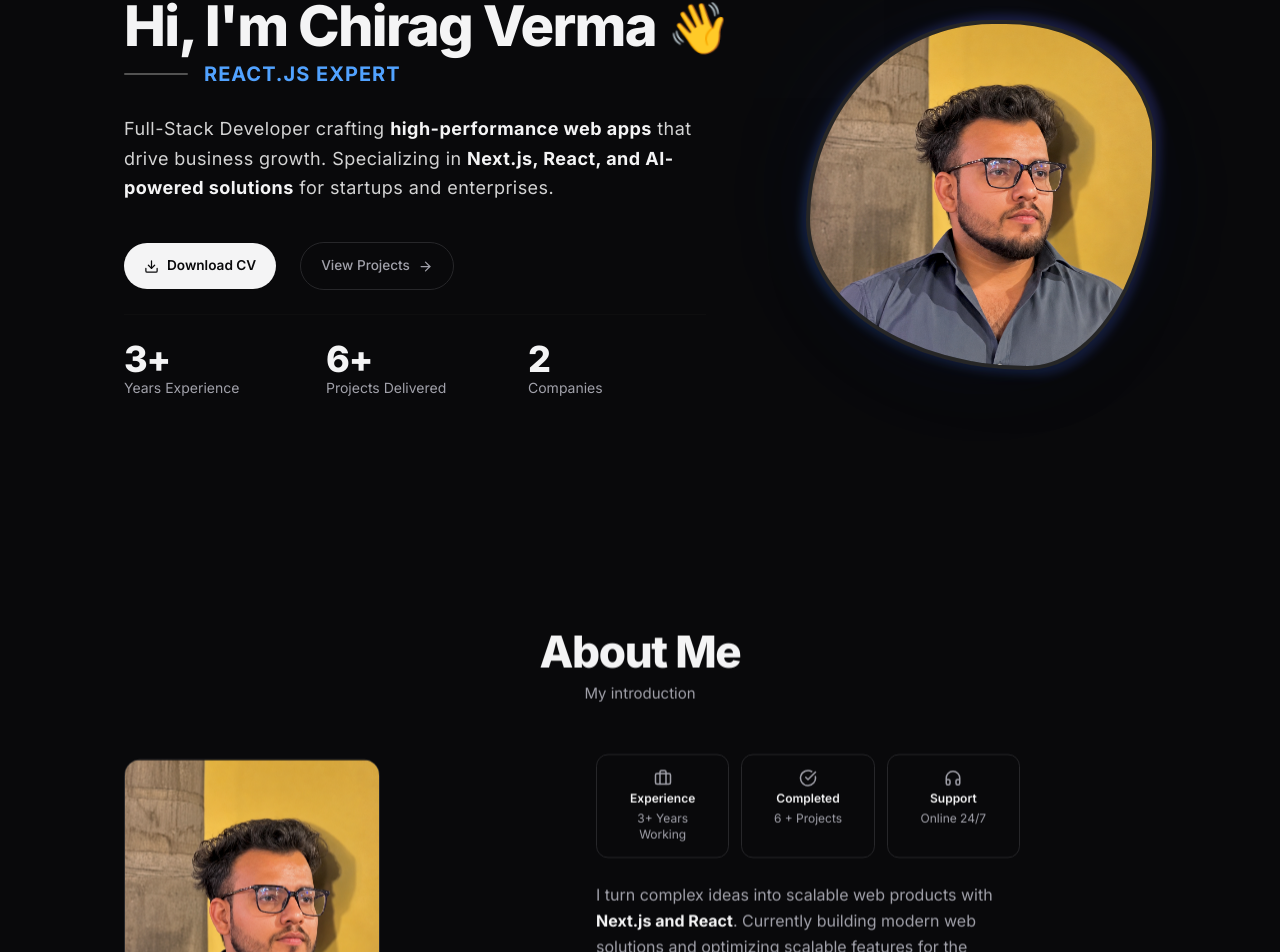
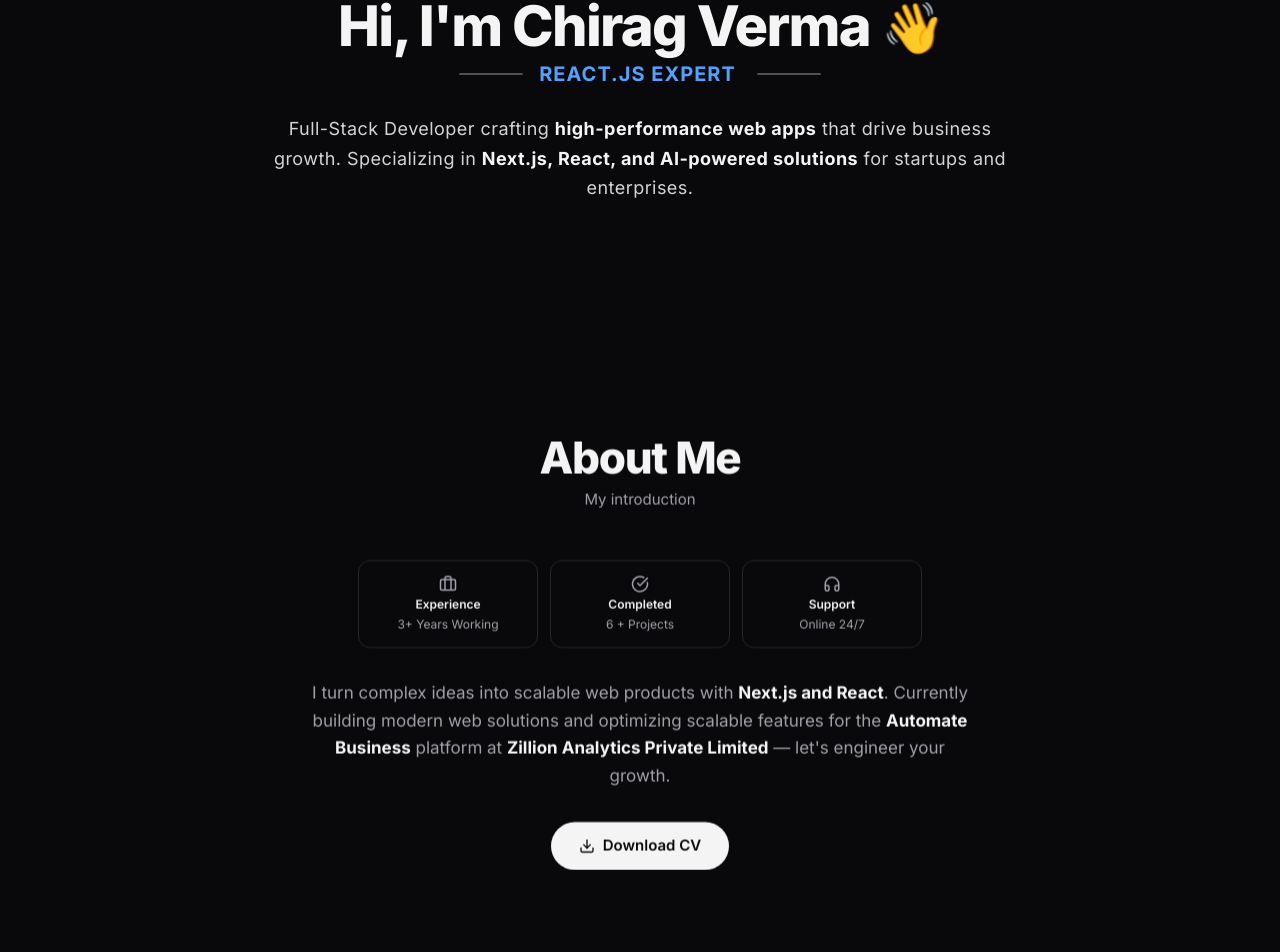
Before and after one commit to chiragverma113-Dev/portfolio, a Next.js app: page / in a window 1280 px wide. Shown: the part 182-1134 px from the top of the page. Built offline with nearby package versions, Linux system fonts and the light colour scheme.

Commit message:
changes done

```diff
--- a/app/globals.css
+++ b/app/globals.css
@@ -99,7 +99,7 @@ body {
 ──────────────────────────────────────────────── */
 .container {
   max-width: 1080px;
-  margin: 0 auto;
+  margin: 0 auto !important;
   padding: 0 1.5rem;
 }
 
@@ -482,6 +482,7 @@ body {
   background: var(--bg-card);
   border: 1px solid var(--border);
   box-shadow: 0 20px 60px rgba(0,0,0,0.15);
+  position: relative;
 }
 
 /* ────────────────────────────────────────────────
@@ -638,17 +639,23 @@ body {
 @media (max-width: 768px) {
   .section { padding: 3.5rem 0; }
   .navbar {
-    left: 0.625rem !important;
-    right: 0.625rem !important;
-    width: auto !important;
+    left: 50% !important;
+    transform: translateX(-50%) !important;
+    width: calc(100% - 1.25rem) !important;
     max-width: none !important;
-    transform: none !important;
     padding: 0 0.75rem !important;
     top: 0.75rem !important;
   }
   .navbar.scrolled {
     padding: 0 0.75rem !important;
     top: 0.5rem !important;
+  }
+  .navbar.menu-open {
+    padding: 1.5rem !important;
+    background: rgba(245, 245, 247, 0.95) !important;
+  }
+  .dark .navbar.menu-open {
+    background: rgba(18, 18, 20, 0.95) !important;
   }
 }
 
--- a/src/components/sections/About.tsx
+++ b/src/components/sections/About.tsx
@@ -10,40 +10,19 @@ const STATS = [
 export default function About() {
   return (
     <section id="about" className="section" style={{ background: "var(--bg-card)" }}>
-      <ScrollReveal className="container">
+      <ScrollReveal className="w-full px-6">
         {/* Header */}
         <div className="section-header">
           <h2 className="section-title">About Me</h2>
           <p className="section-subtitle">My introduction</p>
         </div>
 
-        {/* Two-column layout */}
-        <div className="grid md:grid-cols-2 gap-12 items-center max-w-4xl mx-auto">
-          {/* Left — photo */}
-          <div className="flex justify-center md:justify-start">
-            <div
-              className="w-64 h-80 rounded-2xl overflow-hidden"
-              style={{
-                border: "1px solid var(--border)",
-                background: "var(--bg)",
-              }}
-            >
-              {/* Real developer photo */}
-              <img
-                src="/Me.png"
-                alt="Chirag Verma"
-                className="w-full h-full object-cover"
-                style={{ width: "100%", height: "100%", objectPosition: "center" }}
-              />
-            </div>
-          </div>
-
-          {/* Right — content */}
-          <div className="flex flex-col gap-6">
+        {/* Centered layout */}
+        <div className="flex flex-col items-center text-center gap-8" style={{ maxWidth: "42rem", margin: "0 auto" }}>
           {/* Stat badges */}
-            <div className="flex gap-3">
+          <div className="flex flex-wrap justify-center gap-3 w-full">
             {STATS.map(({ icon: Icon, label, value }) => (
-                <div key={label} className="stat-badge">
+              <div key={label} className="stat-badge flex-1 min-w-[140px] max-w-[180px]">
                 <Icon size={18} style={{ color: "var(--fg-muted)" }} />
                 <span className="text-xs font-semibold" style={{ color: "var(--fg)" }}>
                   {label}
@@ -56,7 +35,7 @@ export default function About() {
           </div>
 
           {/* Bio */}
-            <p className="text-base leading-relaxed" style={{ color: "var(--fg-muted)" }}>
+          <p className="text-base md:text-[17px] leading-relaxed text-center" style={{ color: "var(--fg-muted)" }}>
             I turn complex ideas into scalable web products with{" "}
             <strong style={{ color: "var(--fg)" }}>Next.js and React</strong>. Currently
             building modern web solutions and optimizing scalable features for the{" "}
@@ -64,11 +43,10 @@ export default function About() {
             <strong style={{ color: "var(--fg)" }}>Zillion Analytics Private Limited</strong> — let's engineer your growth.
           </p>
 
-            <a href="/resume.pdf" download id="about-download-cv" className="btn-dark w-fit">
+          <a href="/resume.pdf" download id="about-download-cv" className="btn-dark">
             <Download size={16} />
             Download CV
           </a>
-          </div>
         </div>
       </ScrollReveal>
     </section>
--- a/src/components/sections/Hero.tsx
+++ b/src/components/sections/Hero.tsx
@@ -1,7 +1,6 @@
 "use client";
 
 import { useEffect, useState } from "react";
-import { Download, ArrowRight } from "lucide-react";
 import ScrollReveal from "@/src/components/ui/ScrollReveal";
 
 const ROLES = [
@@ -15,7 +14,6 @@ export default function Hero() {
   const [text, setText] = useState("");
   const [roleIdx, setRoleIdx] = useState(0);
   const [deleting, setDeleting] = useState(false);
-  const [avatarUrl, setAvatarUrl] = useState("/Me.png");
 
   useEffect(() => {
     const role = ROLES[roleIdx];
@@ -35,18 +33,6 @@ export default function Hero() {
     return () => clearTimeout(t);
   }, [text, deleting, roleIdx]);
 
-  useEffect(() => {
-    // Check if local avatar exists, otherwise fall back to unsplash
-    const img = new Image();
-    img.src = "/Me.png";
-    img.onload = () => setAvatarUrl("/Me.png");
-    img.onerror = () => setAvatarUrl("https://images.unsplash.com/photo-1534528741775-53994a69daeb?w=500&auto=format&fit=crop&q=80");
-  }, []);
-
-  const scrollTo = (id: string) => {
-    document.getElementById(id)?.scrollIntoView({ behavior: "smooth" });
-  };
-
   return (
     <section
       id="home"
@@ -56,22 +42,19 @@ export default function Hero() {
         paddingBottom: "9.5rem",
       }}
     >
-      <ScrollReveal className="container px-6 md:px-8">
-        <div className="grid grid-cols-1 lg:grid-cols-12 gap-16 lg:gap-12 items-center">
-
-          {/* Left Column - Content */}
-          <div className="lg:col-span-7 flex flex-col items-center lg:items-start text-center lg:text-left order-2 lg:order-1">
-            {/* Name with inline waving emoji - forced on a single row for desktop/tablet */}
+      <ScrollReveal className="container px-6 md:px-8 flex justify-center">
+        <div className="flex flex-col items-center text-center max-w-3xl w-full">
+          {/* Name with inline waving emoji */}
           <h1
-              className="section-title mb-6 text-center lg:text-left font-extrabold tracking-tight md:whitespace-nowrap"
+            className="section-title mb-6 text-center font-extrabold tracking-tight md:whitespace-nowrap"
             style={{ fontSize: "clamp(2rem, 4.5vw, 3.5rem)", lineHeight: 1.15 }}
           >
             Hi, I'm Chirag Verma{" "}
             <span className="animate-wiggle inline-block text-[0.9em] ml-1">👋</span>
           </h1>
 
-            {/* Role - Spaced out and preceded by a horizontal line */}
-            <div className="flex items-center justify-center lg:justify-start gap-4 mb-10 h-8 select-none w-full">
+          {/* Role - Spaced out and preceded/followed by a horizontal line */}
+          <div className="flex items-center justify-center gap-4 mb-10 h-8 select-none w-full">
             <span className="w-12 md:w-16 h-[2px] bg-neutral-400 dark:bg-neutral-600 rounded-full"></span>
             <div
               className="text-lg md:text-xl font-bold tracking-wider uppercase text-blue-500 dark:text-blue-400 flex items-center"
@@ -79,88 +62,16 @@ export default function Hero() {
               <span>{text}</span>
               <span className="typewriter-cursor" />
             </div>
+            <span className="w-12 md:w-16 h-[2px] bg-neutral-400 dark:bg-neutral-600 rounded-full"></span>
           </div>
 
           {/* Bio with custom line height and spacing */}
           <p
-              className="text-base md:text-[18px] leading-relaxed max-w-xl text-center lg:text-left tracking-wide text-neutral-600 dark:text-neutral-300 mx-auto lg:mx-0"
-              style={{ paddingTop: "1.5rem", marginBottom: "2.50rem" }}
+            className="text-base md:text-[18px] leading-relaxed text-center tracking-wide text-neutral-600 dark:text-neutral-300 mx-auto"
+            style={{ paddingTop: "1.5rem" }}
           >
             Full-Stack Developer crafting <strong style={{ color: "var(--fg)" }}>high-performance web apps</strong> that drive business growth. Specializing in <strong style={{ color: "var(--fg)" }}>Next.js, React, and AI-powered solutions</strong> for startups and enterprises.
           </p>
-
-            {/* CTAs with top & bottom padding and margins for spacing */}
-            <div
-              className="flex flex-row items-center justify-center lg:justify-start gap-3 sm:gap-6 py-2 w-full"
-              style={{ marginBottom: "1.5rem" }}
-            >
-              <a
-                href="/resume.pdf"
-                download
-                id="hero-resume"
-                className="btn-dark"
-                style={{ padding: "0.75rem 1.25rem", fontSize: "0.85rem" }}
-              >
-                <Download size={15} />
-                Download CV
-              </a>
-              <button
-                id="hero-projects"
-                onClick={() => document.getElementById("projects")?.scrollIntoView({ behavior: "smooth" })}
-                className="btn-outline"
-                style={{ padding: "0.75rem 1.25rem", fontSize: "0.85rem" }}
-              >
-                View Projects
-                <ArrowRight size={15} />
-              </button>
-            </div>
-
-            {/* Stats with wider column gap and padding top to separate from buttons */}
-            <div
-              className="grid grid-cols-3 gap-2 sm:gap-6 w-full border-t border-neutral-300/10 dark:border-neutral-700/10"
-              style={{ paddingTop: "1.5rem" }}
-            >
-              {[
-                { num: "3+", label: "Years Experience" },
-                { num: "6+", label: "Projects Delivered" },
-                { num: "2", label: "Companies" },
-              ].map(({ num, label }) => (
-                <div key={label} className="text-center lg:text-left">
-                  <div
-                    className="text-2xl sm:text-3xl md:text-4xl font-extrabold"
-                    style={{ letterSpacing: "-0.03em" }}
-                  >
-                    {num}
-                  </div>
-                  <div className="text-[10px] sm:text-xs md:text-sm mt-0.5 leading-tight" style={{ color: "var(--fg-muted)" }}>
-                    {label}
-                  </div>
-                </div>
-              ))}
-            </div>
-          </div>
-
-          {/* Right Column - Premium Circular Dummy Image/Illustration */}
-          <div className="lg:col-span-5 flex justify-center lg:justify-end order-1 lg:order-2 w-full">
-            <div className="relative flex items-center justify-center">
-              {/* Decorative background glows */}
-              <div className="absolute w-80 h-80 bg-blue-500/10 rounded-full filter blur-3xl animate-pulse pointer-events-none" />
-              <div className="absolute w-72 h-72 bg-indigo-500/10 rounded-full filter blur-2xl pointer-events-none animate-delay-1000" />
-
-              {/* Animated morphing background glow ring */}
-              <div className="absolute w-72 h-72 md:w-[350px] md:h-[350px] bg-gradient-to-tr from-blue-500 to-indigo-500 opacity-20 blur-[4px] avatar-wavy-frame scale-[1.03] pointer-events-none" style={{ animationDelay: "-2s", animationDuration: "10s" }} />
-
-              {/* Wavy Morphing Image Frame */}
-              <div className="relative w-72 h-72 md:w-[350px] md:h-[350px] overflow-hidden border-4 border-white dark:border-neutral-800 shadow-2xl transition-all duration-500 hover:scale-[1.03] bg-white dark:bg-neutral-900 flex items-center justify-center avatar-wavy-frame">
-                <img
-                  src={avatarUrl}
-                  alt="Chirag Verma"
-                  className="w-full h-full object-cover scale-[1.02]"
-                />
-              </div>
-            </div>
-          </div>
-
         </div>
       </ScrollReveal>
     </section>
--- a/src/components/sections/Services.tsx
+++ b/src/components/sections/Services.tsx
@@ -1,4 +1,7 @@
-import { LayoutDashboard, Code2, Database, ArrowRight } from "lucide-react";
+"use client";
+
+import { useState } from "react";
+import { LayoutDashboard, Code2, Database, ArrowRight, X, CheckCircle2 } from "lucide-react";
 import ScrollReveal from "@/src/components/ui/ScrollReveal";
 
 const SERVICES = [
@@ -7,23 +10,49 @@ const SERVICES = [
     title: "Website Development",
     desc: "Building fast, responsive, and pixel-perfect websites using modern frameworks like React and Next.js.",
     id: "service-web",
+    points: [
+      "Craft responsive interfaces with HTML, CSS, and JS.",
+      "Create interactive apps using React and Node.js.",
+      "Implement intuitive UX design.",
+      "Integrate brand elements seamlessly.",
+      "Provide mockups aligning with branding.",
+    ],
   },
   {
     icon: Code2,
     title: "UI/UX Designer",
     desc: "Crafting beautiful, intuitive interfaces that provide exceptional user experiences.",
     id: "service-ui",
+    points: [
+      "Prioritize user needs in design.",
+      "Visualize concepts effectively.",
+      "Create engaging UX interactions.",
+      "Ensure broad user accessibility.",
+      "Refine design through feedback.",
+    ],
   },
   {
     icon: Database,
     title: "Database Management",
     desc: "Designing and optimizing databases with PostgreSQL and MongoDB for scalable applications.",
     id: "service-db",
+    points: [
+      "Optimize storage with MongoDB.",
+      "Enhance performance with C++.",
+      "Ensure robust data protection.",
+      "Facilitate smooth transitions.",
+      "Design for future growth.",
+    ],
   },
 ];
 
+type Service = (typeof SERVICES)[number];
+
 export default function Services() {
+  const [active, setActive] = useState<Service | null>(null);
+
   return (
+    <>
       <section id="services" className="section" style={{ background: "var(--bg-card)" }}>
         <ScrollReveal className="container">
           <div className="section-header">
@@ -32,8 +61,10 @@ export default function Services() {
           </div>
 
           <div className="grid md:grid-cols-3 gap-6 max-w-4xl mx-auto">
-          {SERVICES.map(({ icon: Icon, title, desc, id }) => (
-            <div key={id} id={id} className="service-card">
+            {SERVICES.map((svc) => {
+              const Icon = svc.icon;
+              return (
+                <div key={svc.id} id={svc.id} className="service-card">
                   <div
                     className="w-10 h-10 rounded-lg flex items-center justify-center"
                     style={{
@@ -46,19 +77,94 @@ export default function Services() {
                   </div>
 
                   <div>
-                <h3 className="font-bold text-base leading-tight mb-1">{title}</h3>
+                    <h3 className="font-bold text-base leading-tight mb-1">{svc.title}</h3>
                     <p className="text-sm leading-relaxed" style={{ color: "var(--fg-muted)" }}>
-                  {desc}
+                      {svc.desc}
                     </p>
                   </div>
 
-              <button className="btn-link mt-auto">
+                  <button
+                    className="btn-link mt-auto"
+                    onClick={() => setActive(svc)}
+                    id={`${svc.id}-viewmore`}
+                  >
                     View More <ArrowRight size={14} />
                   </button>
                 </div>
-          ))}
+              );
+            })}
           </div>
         </ScrollReveal>
       </section>
+
+      {/* Modal */}
+      {active && (
+        <div
+          className="modal-overlay"
+          onClick={() => setActive(null)}
+          role="dialog"
+          aria-modal="true"
+          aria-label={active.title}
+        >
+          <div
+            className="modal-content"
+            onClick={(e) => e.stopPropagation()}
+            style={{ padding: "2.5rem 2rem" }}
+          >
+            {/* Close button */}
+            <button
+              onClick={() => setActive(null)}
+              aria-label="Close modal"
+              style={{
+                position: "absolute",
+                top: "1.25rem",
+                right: "1.25rem",
+                background: "none",
+                border: "none",
+                cursor: "pointer",
+                color: "var(--fg-muted)",
+                display: "flex",
+                alignItems: "center",
+                justifyContent: "center",
+              }}
+            >
+              <X size={20} />
+            </button>
+
+            {/* Title */}
+            <h2
+              className="font-bold text-center mb-3"
+              style={{ fontSize: "1.375rem", color: "var(--fg)" }}
+            >
+              {active.title}
+            </h2>
+
+            {/* Subtitle */}
+            <p
+              className="text-sm text-center leading-relaxed mb-6"
+              style={{ color: "var(--fg-muted)", maxWidth: "22rem", margin: "0 auto 1.5rem" }}
+            >
+              Service with hands on experience. Providing quality work to clients and companies.
+            </p>
+
+            {/* Points */}
+            <ul className="flex flex-col gap-4">
+              {active.points.map((point) => (
+                <li key={point} className="flex items-start gap-3">
+                  <CheckCircle2
+                    size={18}
+                    strokeWidth={1.5}
+                    style={{ color: "var(--fg-muted)", flexShrink: 0, marginTop: "2px" }}
+                  />
+                  <span className="text-sm leading-relaxed" style={{ color: "var(--fg-muted)" }}>
+                    {point}
+                  </span>
+                </li>
+              ))}
+            </ul>
+          </div>
+        </div>
+      )}
+    </>
   );
 }
--- a/src/components/ui/ScrollReveal.tsx
+++ b/src/components/ui/ScrollReveal.tsx
@@ -29,9 +29,7 @@ export default function ScrollReveal({
           timeoutId = setTimeout(() => {
             el.classList.add("visible");
           }, delay);
-        } else {
-          clearTimeout(timeoutId);
-          el.classList.remove("visible");
+          observer.unobserve(el);
         }
       },
       { threshold: 0.10, rootMargin: "0px 0px -40px 0px" }
```
Also changed, not shown: src/components/layout/Navbar.tsx (+6 -8 lines), src/components/sections/Projects.tsx (+4 -7 lines). Lines whose indentation alone changed are shown as unchanged.
